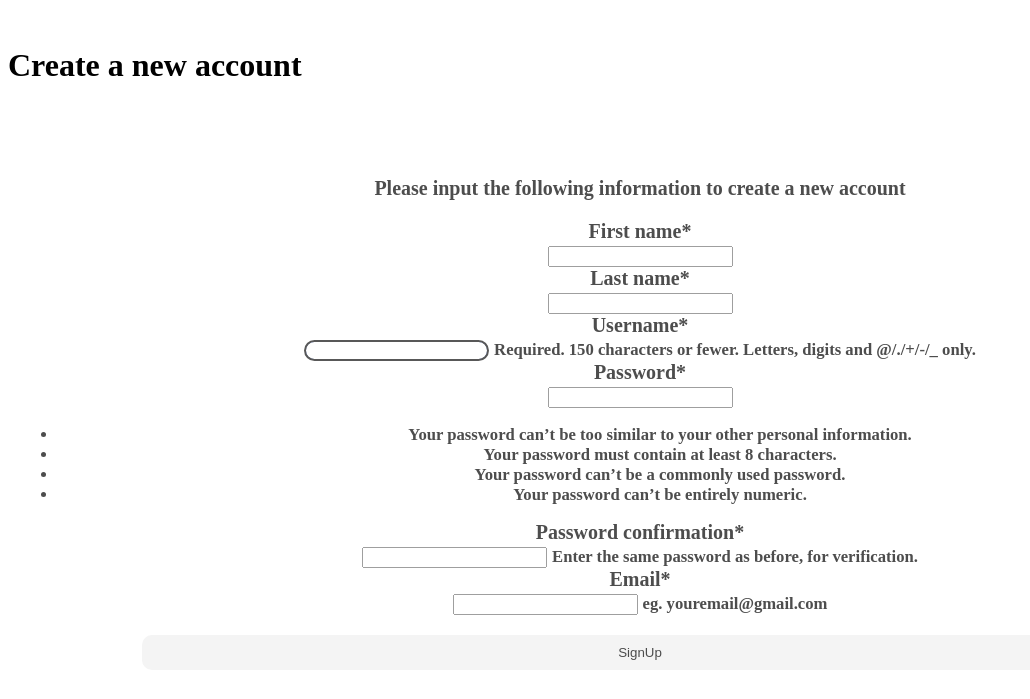
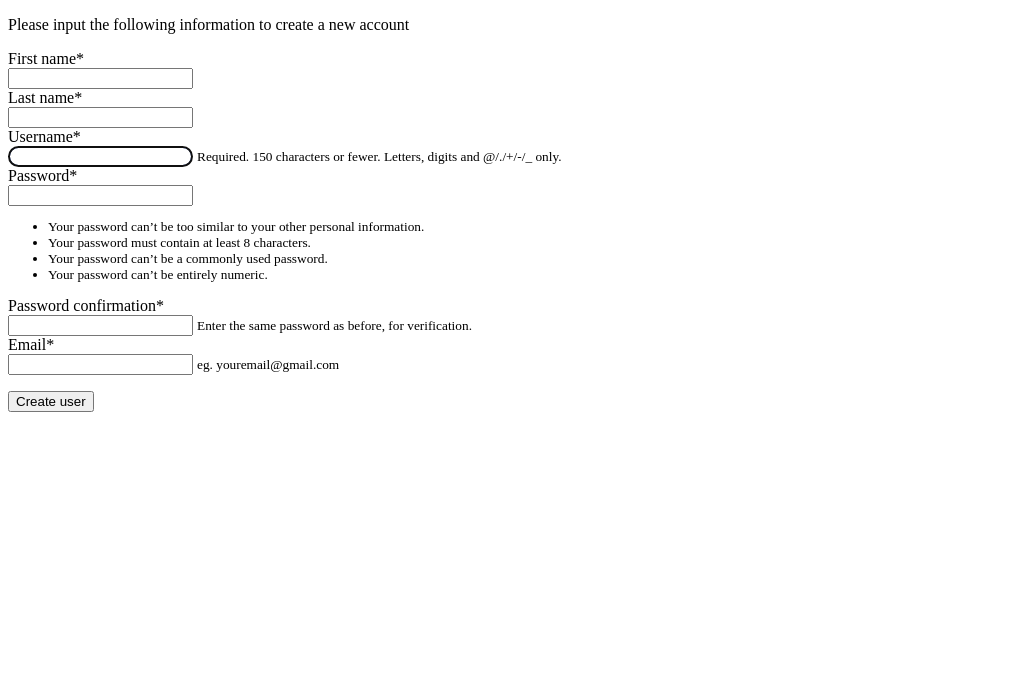
Before and after one commit to EugeneDlg/bncweb, a Django app: page /signup/ in a window 1280 px wide. Shown: the top 699 px of the page, without its empty margins (0-1030 px from the left). Run offline with Django 4.2, Linux system fonts and the light colour scheme; parts of the project's set-up code (start-up, migrations or seed data) failed here and were passed over; some libraries are stand-ins or nearby versions.

Commit message:
20220714

```diff
--- a/bncweb/views.py
+++ b/bncweb/views.py
@@ -4,6 +4,14 @@
 from django.shortcuts import render, redirect, HttpResponse
 from .forms import SignUpForm
 from django.http import JsonResponse
+from django.template.context_processors import csrf
+from crispy_forms.utils import render_crispy_form
+
+from jsonview.decorators import json_view
+
+import pdb
+
+
 
 
 # from .models import Game
@@ -14,15 +22,29 @@
     nonfield_css_class = "myerror"
 
 
+@json_view
 def signup_view(request):
     if request.method == 'POST':
         form = SignUpForm(request.POST)
         if form.is_valid():
+            # user.first_name = form.cleaned_data['first_name']
+            # user.last_name = form.cleaned_data["last_name"]
+            # user.username = form.cleaned_data["username"]
+            # user.password = form.cleaned_data["password1"]
+            # user.email = form.cleaned_data["email"]
             form.save()
             username = form.cleaned_data.get('username')
             signup_user = User.objects.get(username=username)
-        # user_group = Group.objects.get(name='User')
-        # user_group.user_set.add(signup_user)
+            # user_group = Group.objects.get(name='User')
+            # user_group.user_set.add(signup_user)
+            # Game.create_db_user(login, password1)
+            # Game.create_user_privileges(login, db_user)
+            return {'success': True}
+        ctx = {}
+        ctx.update(csrf(request))
+        form_html = render_crispy_form(form, context=ctx)
+        return {'success': False, 'form_html': form_html}
+
     else:
         form = SignUpForm()
     return render(request, 'signup.html', {'form': form})
@@ -74,7 +96,6 @@
 
 
 def test_ajax(request):
-
     if request.method == 'POST':
         flag = int(request.POST["flag"])
         print(flag)
@@ -94,7 +115,7 @@
                 }
             return JsonResponse(response)
         print("testajax post flag true")
-        return render(request, "testajax.html", {'aa':"QQQQQQQ"})
+        return render(request, "testajax.html", {'aa': "QQQQQQQ"})
     print("testajax get")
     response = {
         'text': False
@@ -105,4 +126,4 @@
         prefix = "QQQQQQ"
     else:
         prefix = "ZZZZZZ"
-    return render(request, "testajax.html", {'aa':prefix})
+    return render(request, "testajax.html", {'aa': prefix})
--- a/game/views.py
+++ b/game/views.py
@@ -61,7 +61,6 @@
     if request.method == "POST":
         flag = int(request.POST.get("flag", False))
         # flag = request.POST["flag"]
-        print("flag POST", flag)
         try:
             game = Game.objects.get(game_id=request.session.session_key)
             my_history = MyHistory.objects.get(game_id=request.session.session_key)
@@ -76,7 +75,6 @@
             game.my_number = think_of_number_for_you(game.capacity)
             game.attempts += 1
             game.start_time = timezone.now()
-            print(game.start_time.astimezone(timezone.get_default_timezone()).strftime('%d.%m.%Y %H:%M'))
             game.game_started = True
             print("game started", game.game_started)
             game.new_game_requested = False
--- a/templates/login.html
+++ b/templates/login.html
@@ -7,6 +7,7 @@
 <link rel="stylesheet" type="text/css" href="{% static 'styles.css' %}"/>
 </head>
 <body>
+<div style="text-align:center;">
 <div class="form_auth_block">
   <div class="form_auth_block_content">
     <p class="form_auth_block_head_text">Login to BnC game</p>
@@ -17,5 +18,9 @@
     </form>
   </div>
 </div>
+    <a href="{% url 'signup' %}">Create new user</a>
+    <br>
+    <a href="{% url 'signup' %}">Forgot password?</a>
+</div>
 </body>
 </html>
--- a/templates/signup.html
+++ b/templates/signup.html
@@ -5,40 +5,40 @@
 {% load crispy_forms_tags %}
 <title>Create a new user</title>
 <link rel="stylesheet" type="text/css" href="{% static 'styles.css' %}"/>
+<script src="https://ajax.googleapis.com/ajax/libs/jquery/3.5.1/jquery.min.js"></script>
+<script>
+var example_form = '#signupform';
+
+$.ajax({
+    url: "{% url 'signup' %}",
+    type: "POST",
+    data: $(example_form).serialize(),
+    success: function(data) {
+    	alert("LL");
+        if (!(data['success'])) {
+            // Here we replace the form, for the
+            $(example_form).replaceWith(data['form_html']);
+        }
+        else {
+            // Here you can show the user a success message or do whatever you need
+            //$(example_form).find('.success-message').show();
+            alert("ZZZZZZz");
+        }
+    },
+    error: function () {
+        $(example_form).find('.error-message').show()
+    }
+});
+</script>
 </head>
 <body>
   <div>
-		{% if not form.is_valid %}
-			<div>
-				<br>
-				<h1>
-					Create a new account
-				</h1>
-				<br>
-				<div class="form_auth_block_head_text">
-					<br>
 	<p>Please input the following information to create a new account</p>
-					<form method="post">
+	<form id="signupform" method="post">
 		{% csrf_token %}
 		<p>{{ form | crispy }}</p>
-						<button type="submit" name="button" class="form_auth_button">SignUp</button>
+		<button type="submit" name="button" >Create user</button>
 	</form>
-				</div>
-			</div>
-		{% else %}
-		<div>
-			<br>
-			<h1>
-				Your account has been successfully created
-			</h1>
-			<br>
-			<div>
-				<p>Your account has been created and ready to use!</p>
-				<br>
-				<a href="{% url 'home' %}">Continue shopping</a>
-			</div>
-		</div>
-		{% endif %}
   </div>
 </body>
 </html>
--- a/templates/static/styles.css
+++ b/templates/static/styles.css
@@ -5,8 +5,8 @@
     opacity: 0.7;
 }
 .form_auth_block{
-    width: 500px;
-    height: 500px;
+    width: 1000px;
+    height: 1000px;
     margin: 0 auto;
     /*background: url(http://www.dailycompass.org/wp-content/uploads/2013/01/Bubbles.jpg);*/
     background: url('/static/bg-image0.jpg');
@@ -59,3 +59,12 @@
     border: none;
     cursor: pointer;
 }
+
+a.button0 {
+    -webkit-appearance: button;
+    -moz-appearance: button;
+    appearance: button;
+
+    text-decoration: none;
+    color: yellow;
+}
```
Also changed, not shown: templates/users.html (added, +10 -0 lines). Lines whose indentation alone changed are shown as unchanged.
